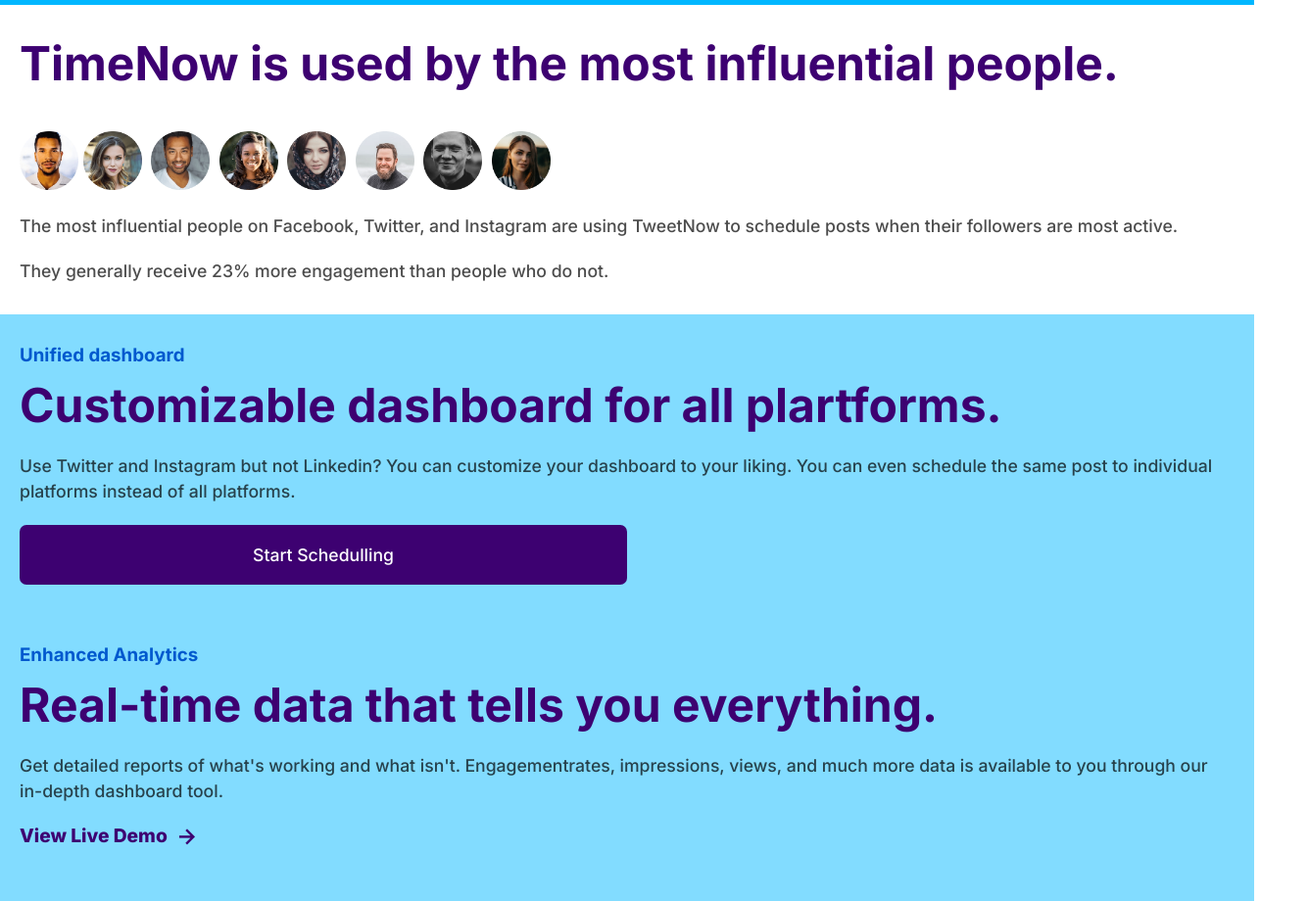
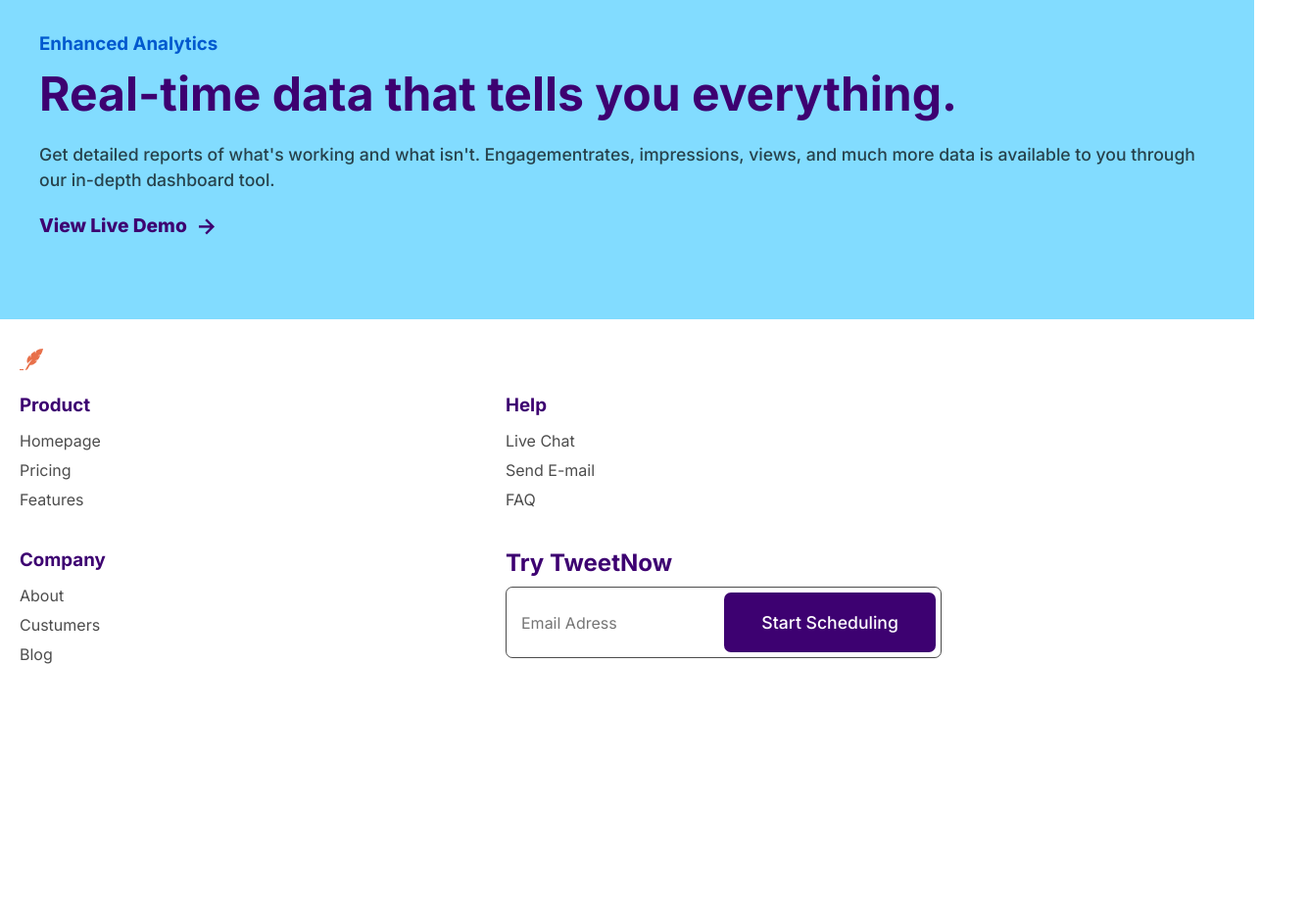
Before and after one commit to Davidealmeidac/time-now-landing, a plain HTML site: page index.html in a window 1280 px wide. Shown: the part 1465-2385 px from the top of the page at 98% size, 1336 px wide, since content can reach past the window. After the commit the page ends 2213 px from the top, so only its background shows below. Drawn offline with nearby package versions, Linux system fonts and the light colour scheme.

Commit message:
Inicio do desenvolvimento dos media queries

```diff
--- a/index.html
+++ b/index.html
@@ -54,6 +54,7 @@
                 <img src="Assets/Mockup.png" alt="mockup foto">
             </section>
             <section class="marketing">
+                <div class="principal-marketing">
                     <h2>TimeNow is used by the most influential people.</h2>
                     <div class="users">
                         <img src="Assets/UA1.png" alt="User image">
@@ -65,24 +66,73 @@
                         <img src="Assets/UA7.png" alt="User image">
                         <img src="Assets/UA8.png" alt="User image">
                     </div>
-                <p>The most influential people on Facebook, Twitter, and Instagram are using TweetNow to schedule posts when their followers are most active.</p>
+                </div>
+                <div class="marketing-description">
+                    <p>The most influential people on Facebook, Twitter, and Instagram are using TweetNow to schedule
+                        posts
+                        when their followers are most active.</p>
                     <p>They generally receive 23% more engagement than people who do not.</p>
+                </div>
             </section>
             <section class="description">
-                <div class="description-content">
+                <div class="description-content" class="description-one">
                     <h3>Unified dashboard</h3>
                     <h2>Customizable dashboard for all plartforms.</h2>
-                    <p>Use Twitter and Instagram but not Linkedin? You can customize your dashboard to your liking. You can even schedule the same post to individual platforms instead of all platforms.</p>
+                    <p>Use Twitter and Instagram but not Linkedin? You can customize your dashboard to your liking. You
+                        can even schedule the same post to individual platforms instead of all platforms.</p>
                     <button class="start">Start Schedulling</button>
 
+                    <div class="description-content" class="description-two">
                         <h3>Enhanced Analytics</h3>
                         <h2>Real-time data that tells you everything.</h2>
-                    <p>Get detailed reports of what's working and what isn't. Engagementrates, impressions, views, and much more data is available to you through our in-depth dashboard tool.</p>
-
+                        <p>Get detailed reports of what's working and what isn't. Engagementrates, impressions, views,
+                            and
+                            much more data is available to you through our in-depth dashboard tool.</p>
                         <a href="#">View Live Demo <i class='bx bx-right-arrow-alt'></i></a>
+                    </div>
                 </div>
             </section>
         </main>
+        <footer>
+            <div class="logo-container">
+                <svg width="24" height="22" viewBox="0 0 24 22" fill="none" xmlns="http://www.w3.org/2000/svg">
+                    <path
+                        d="M18.009 12.3886C16.238 14.7966 13.61 17.1716 10.65 16.7846C9.849 17.9036 8.955 19.4666 7.962 21.2806L5.666 22.0006C7.609 18.2106 10.203 14.0196 12.986 10.8346C11.781 11.6196 9.801 13.3076 8.078 15.0876C6.524 11.8416 8.163 8.83461 10.536 6.53961C10.469 7.62061 10.949 8.60761 11.308 9.11461C11.246 8.21061 11.352 6.59461 12.012 5.19461C13.335 4.07861 14.504 3.27461 15.841 2.57261C15.624 3.36361 15.808 4.31161 16.063 4.90361C16.179 4.08361 16.666 2.53561 17.23 1.89361C18.897 0.818614 21.365 -0.0423855 24 0.00161449C23.709 1.62461 22.857 4.25961 21.706 5.89461C20.777 6.49161 19.549 6.84061 18.569 7.00961C19.38 7.23761 20.288 7.30262 21.078 7.24462C20.503 8.45162 19.921 9.55561 19.039 10.9106C17.823 11.5896 16.269 11.8886 15.207 11.9456C15.95 12.3346 17.304 12.5626 18.009 12.3886ZM4 21.0006H0V22.0006H4V21.0006Z"
+                        fill="#E8704A" />
+                </svg>
+            </div>
+            <div class="service-list">
+                <h3>Product</h3>
+                <ul class="services">
+                    <li><a href="#">Homepage</a></li>
+                    <li><a href="#">Pricing</a></li>
+                    <li><a href="#">Features</a></li>
+                </ul>
+            </div>
+            <div class="service-list">
+                <h3>Help</h3>
+                <ul class="services">
+                    <li><a href="#">Live Chat</a></li>
+                    <li><a href="#">Send E-mail</a></li>
+                    <li><a href="#">FAQ</a></li>
+                </ul>
+            </div>
+            <div class="service-list">
+                <h3>Company</h3>
+                <ul class="services">
+                    <li><a href="#">About</a></li>
+                    <li><a href="#">Custumers</a></li>
+                    <li><a href="#">Blog</a></li>
+                </ul>
+            </div>
+            <div class="register">
+                <h2>Try TweetNow</h2>
+                <div class="register-input">
+                    <input type="text" placeholder="Email Adress">
+                    <button class="start">Start Scheduling</button>
+                </div>
+            </div>
+        </footer>
     </div>
 
 </body>
--- a/styles/index.css
+++ b/styles/index.css
@@ -59,6 +59,13 @@ main .introduction {
     width: 50%;
     font-size: 1.1em;
     font-weight: 500;
+    cursor: pointer;
+
+    transition: all .4s;
+}
+
+.start:hover {
+    background-color: rgb(0, 89, 206);
 }
 
 .btns .view {
@@ -192,3 +199,126 @@ img + img {
 .description-content a i {
     font-size: 1.5em;
 }
+
+footer {
+    display: flex;
+    flex-wrap: wrap;
+    width: 100%;
+    padding: 30px 20px;
+}
+
+footer .logo-container {
+    width: 100%;
+    margin-bottom: 20px;
+}
+
+.service-list {
+    width: 40%;
+    margin-bottom: 30px;
+}
+
+.service-list h3 {
+    color: rgb(61, 1, 113);
+    margin-bottom: 15px;
+}
+
+.service-list li {
+    list-style: none;
+    margin-bottom: 10px;
+}
+
+.service-list a {
+    text-decoration: none;
+    color: rgba(0, 0, 0, 0.7);
+}
+
+.register h2 {
+    color: rgb(61, 1, 113);
+    font-size: 1.5em;
+    margin-bottom: 10px;
+}
+
+.register-input {
+    display: flex;
+    width: 100%;
+    padding: 5px;
+    border: 1px solid rgba(0, 0, 0, 0.7);
+    border-radius: 7px;
+}
+
+.register-input input {
+    border: none;
+    padding: 0 10px;
+    font-size: 1em;
+    width: 50%;
+}
+
+@media screen and (min-width:992px) {
+    .container {
+        display: flex;
+        flex-flow: row wrap;
+    }
+
+    header {
+        width: 100%;
+        position: absolute;
+        z-index: 999;
+    }
+
+    main {
+        display: flex;
+        flex-wrap: wrap;
+        align-items: center;
+        z-index: 1;
+    }
+
+    .introduction {
+        width: 50%;
+    }
+
+    .introduction h1 {
+        margin-top: 30px;
+    }
+
+    .image {
+        width: 50%;
+        height: 100vh;
+        margin-top: 0;
+    }
+
+    .image img {
+        margin-top: 70px;
+    }
+
+    .marketing {
+        width: 100%;
+        display: flex;
+        align-items: center;
+        margin: 25px 0;
+    }
+
+    .principal-marketing {
+        width: 50%;
+    }
+
+    .marketing-description {
+        width: 50%;
+    }
+
+    .marketing-description p + p {
+        margin-bottom: 40px;
+    }
+
+    .description {
+        display: flex;
+        flex-wrap: wrap;
+    }
+
+    .description-one {
+        width: 50%;
+    }
+
+    .description-two {
+        width: 50%;
+    }
+}
```
Lines whose indentation alone changed are shown as unchanged.
